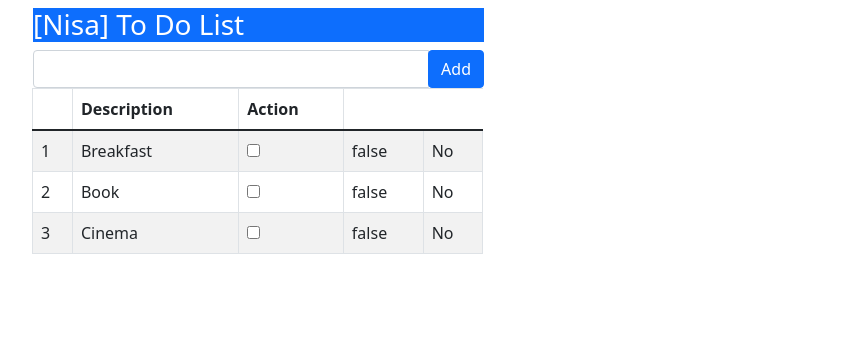
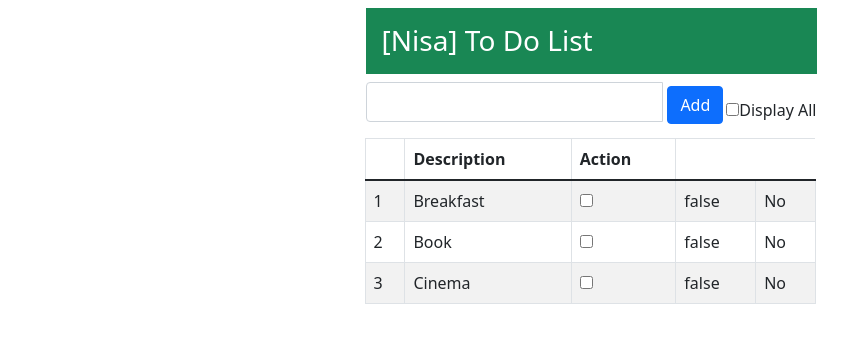
Before and after one commit to nisabalci/todoApp, an Angular app: page / in a window 1280 px wide. Shown: the top 342 px of the page, without its empty margins (49-897 px from the left). Built offline with nearby package versions, Linux system fonts and the light colour scheme.

Commit message:
feat: display all checkbox added

```diff
--- a/src/app/app.component.html
+++ b/src/app/app.component.html
@@ -1,16 +1,19 @@
-  <div class="container">
-    <div class="row">
-      <div class="col-5">
-        <h3 class="bg-primary text-white p3">
+<div class="container">
+  <div class="row justify-content-center">
+      <div class="col-5 align-items-center">
+          <h3 class="bg-success text-white p-3">
           [{{ getName() }}] To Do List
         </h3>
         <div class="input-group">
-          <input type="text" #todoText class="form-control">
-          <div class="input-group-append">
-            <button class="btn btn-primary" (click)="addItem(todoText.value); todoText.value='';">
-              Add
-            </button>
-          </div>
+          <input type="text" #todoText class="form-control mb-3">
+          <div class="input-group-append p-0 m-1">
+            <button class="btn btn-primary" (click)="addItem(todoText.value); todoText.value='';">Add</button>
+        </div>
+          <div class="custom-control custom-checkbox my-3">
+            <input type="checkbox" [(ngModel)]="isDisplay" class="custom-control-input" name="" id="displayAll">
+            <label class="custom-control-label" for="displayAll">Display All</label>
+        </div>
+
           <table class="table table-striped table-bordered">
             <thead>
               <tr>
--- a/src/app/app.component.ts
+++ b/src/app/app.component.ts
@@ -8,12 +8,16 @@ import { Model, TodoItem } from './model';
 })
 export class AppComponent {
   model = new Model();
+  isDisplay = false;
 
   getName() {
     return this.model.user;
   }
 
   getItems() {
+    if(this.isDisplay) {
+      return this.model.items;
+    }
     return this.model.items.filter(item => !item.action);
   }
 
```
